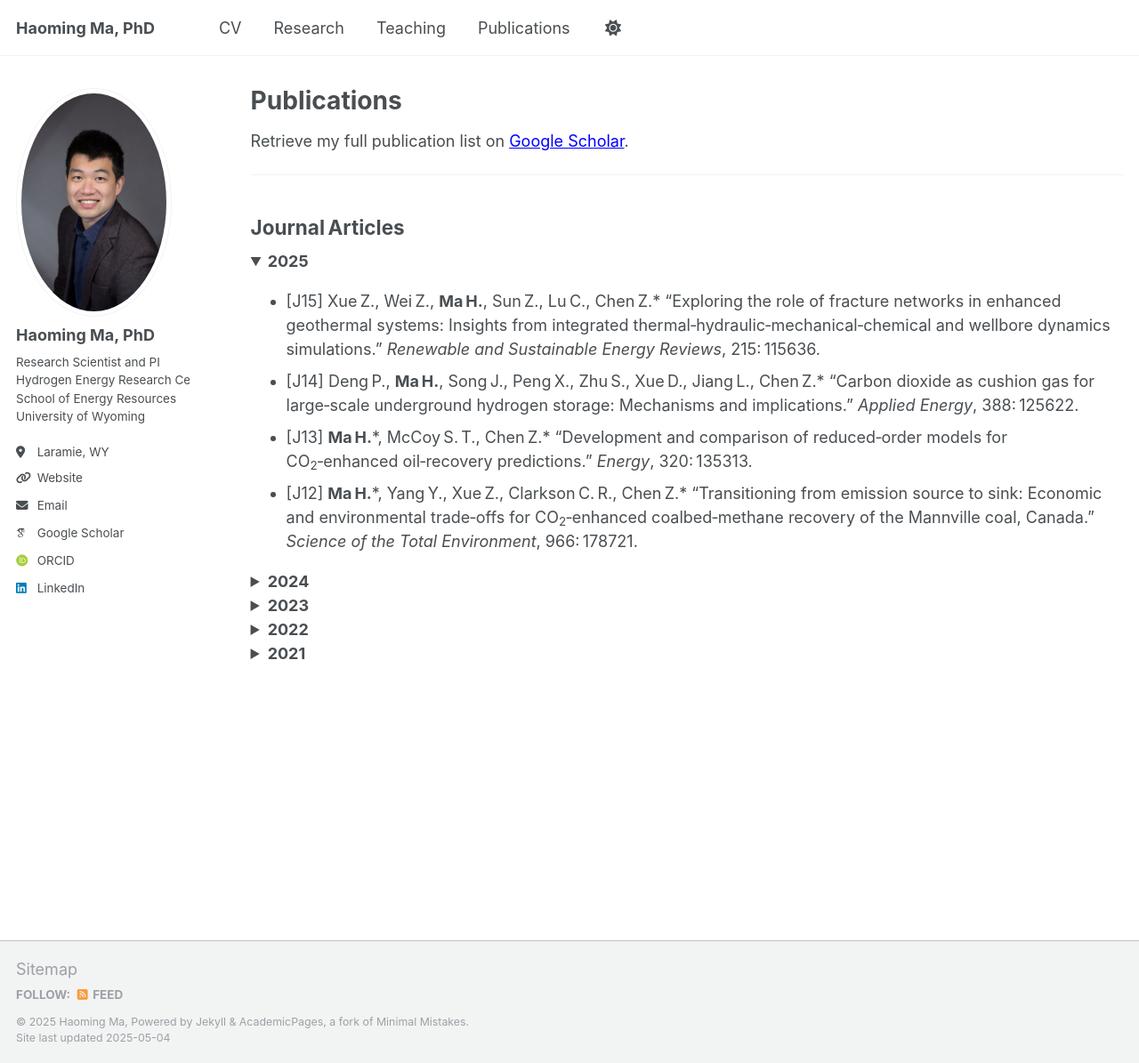
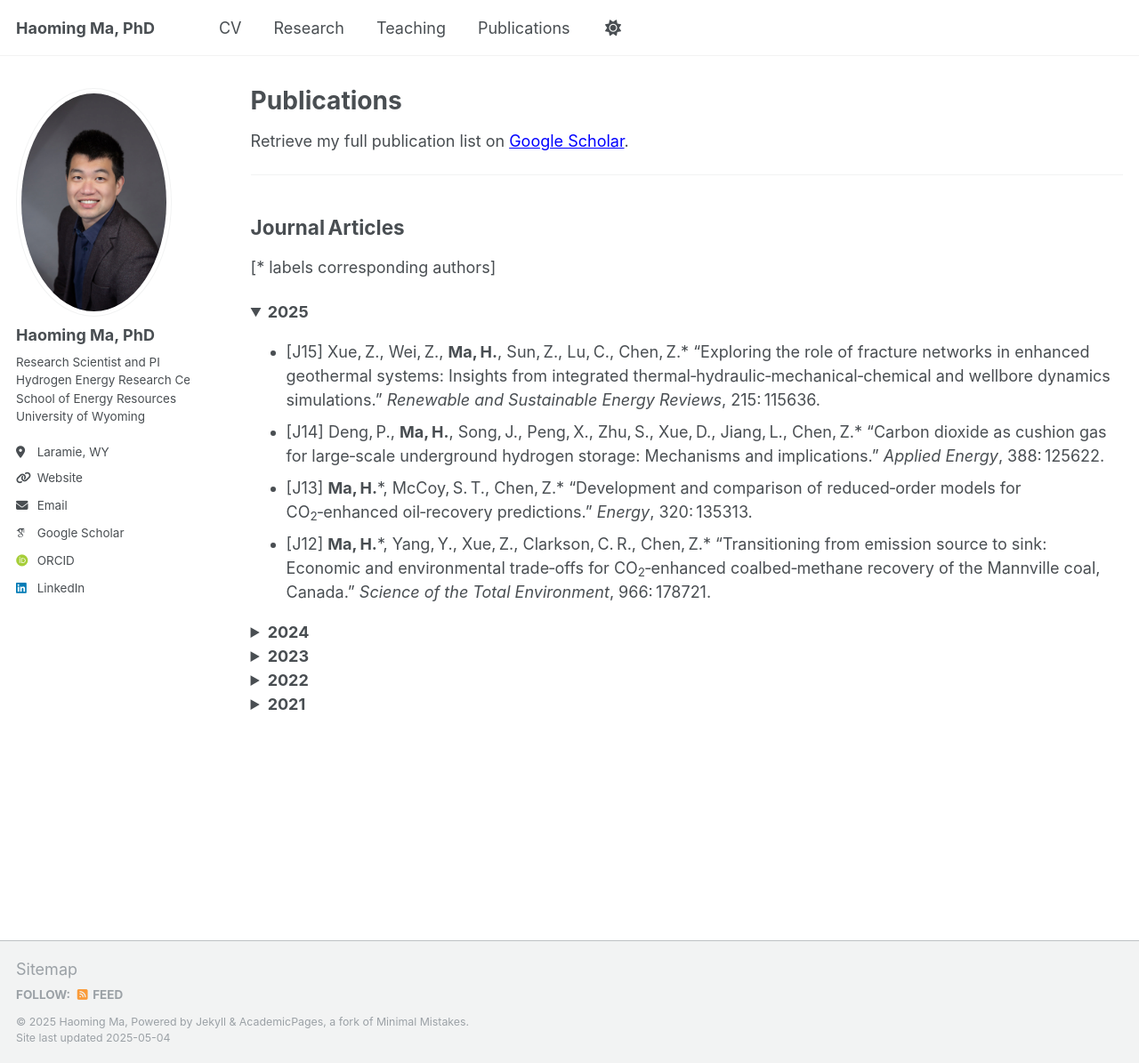
Before and after one commit to haoming-ma/haoming-ma.github.io, a Jekyll site: the page built from _pages/publications.md, in a window 1280 px wide and 1195 px high. Shown: the whole window at 89% size. Built offline with Jekyll 4.4.1, drawn with Linux system fonts in a browser that asks for light colours; some web fonts are replaced.

Commit message:
Update publications.md

```diff
--- a/_pages/publications.md
+++ b/_pages/publications.md
@@ -11,21 +11,21 @@ Retrieve my full publication list on
 ---
 
 ## Journal Articles
-
+[* labels corresponding authors]
 <!-- 2025 ---------------------------------------------------------------- -->
 <details class="pub-year" open>
   <summary><strong>2025</strong></summary>
   <ul>
-    <li>[J15] Xue Z., Wei Z., <b>Ma H.</b>, Sun Z., Lu C., Chen Z.*
+    <li>[J15] Xue, Z., Wei, Z., <b>Ma, H.</b>, Sun, Z., Lu, C., Chen, Z.*
         “Exploring the role of fracture networks in enhanced geothermal systems: Insights from integrated thermal‑hydraulic‑mechanical‑chemical and wellbore dynamics simulations.” <em>Renewable and Sustainable Energy Reviews</em>, 215: 115636.</li>
 
-    <li>[J14] Deng P., <b>Ma H.</b>, Song J., Peng X., Zhu S., Xue D., Jiang L., Chen Z.*
+    <li>[J14] Deng, P., <b>Ma, H.</b>, Song, J., Peng, X., Zhu, S., Xue, D., Jiang, L., Chen, Z.*
         “Carbon dioxide as cushion gas for large‑scale underground hydrogen storage: Mechanisms and implications.” <em>Applied Energy</em>, 388: 125622.</li>
 
-    <li>[J13] <b>Ma H.</b>*, McCoy S. T., Chen Z.*
+    <li>[J13] <b>Ma, H.</b>*, McCoy, S. T., Chen, Z.*
         “Development and comparison of reduced‑order models for CO<sub>2</sub>‑enhanced oil‑recovery predictions.” <em>Energy</em>, 320: 135313.</li>
 
-    <li>[J12] <b>Ma H.</b>*, Yang Y., Xue Z., Clarkson C. R., Chen Z.*
+    <li>[J12] <b>Ma, H.</b>*, Yang, Y., Xue, Z., Clarkson, C. R., Chen, Z.*
         “Transitioning from emission source to sink: Economic and environmental trade‑offs for CO<sub>2</sub>‑enhanced coalbed‑methane recovery of the Mannville coal, Canada.” <em>Science of the Total Environment</em>, 966: 178721.</li>
   </ul>
 </details>
@@ -34,16 +34,16 @@ Retrieve my full publication list on
 <details class="pub-year">
   <summary><strong>2024</strong></summary>
   <ul>
-    <li>[J11] Xue Z., Zhang Y., <b>Ma H.</b>*, Lu Y., Zhang K., Wei Y., Wang M., Wu W., Chai M., Sun Z., Chen Z.*
+    <li>[J11] Xue, Z., Zhang, Y., <b>Ma, H.</b>*, Lu, Y., Zhang, K., Wei, Y., Wang, M., Wu, W., Chai, M., Sun, Z., Chen, Z.*
         “A combined neural‑network forecasting approach for CO<sub>2</sub>‑enhanced shale‑gas recovery.” <em>SPE Journal</em>, 29 (08): 4459–4470. Paper SPE‑219774‑PA.</li>
 
-    <li>[J10] Xue Z., <b>Ma H.</b>*, Sun Z., Lu C., Chen Z.*
+    <li>[J10] Xue, Z., <b>Ma, H.</b>*, Sun, Z., Lu, C., Chen, Z.*
         “Technical analysis of a novel economically mixed CO<sub>2</sub>–water enhanced‑geothermal system.” <em>Journal of Cleaner Production</em>, 448: 141749.</li>
 
-    <li>[J9] Xue Z., <b>Ma H.</b>, Wei Y., Wu W., Sun Z., Chai M., Zhang C., Chen Z.*
+    <li>[J9] Xue, Z., <b>Ma, H.</b>, Wei, Y., Wu, W., Sun, Z., Chai, M., Zhang, C., Chen, Z.*
         “Integrated technological and economic feasibility comparisons of enhanced‑geothermal systems associated with carbon storage.” <em>Applied Energy</em>, 359: 122757.</li>
 
-    <li>[J8] Yang Y., Liu S.* , <b>Ma H.</b>
+    <li>[J8] Yang, Y., Liu, S.* , <b>Ma, H.</b>
         “Impact of unrecovered gas reserve on methane emissions from abandoned shale‑gas wells.” <em>Science of the Total Environment</em>, 913: 169750.</li>
   </ul>
 </details>
@@ -52,16 +52,16 @@ Retrieve my full publication list on
 <details class="pub-year">
   <summary><strong>2023</strong></summary>
   <ul>
-    <li>[J7] Deng P., Chen Z.* , Peng X., Wang J., Zhu S., <b>Ma H.</b>, Wu Z.
+    <li>[J7] Deng, P., Chen, Z.* , Peng, X., Wang, J., Zhu, S., <b>Ma, H.</b>, Wu, Z.
         “Optimized lower‑pressure limit for condensate underground‑gas storage using a dynamic pseudo‑component model.” <em>Energy</em>, 285: 129505.</li>
 
-    <li>[J6] Xue Z., Zhang K., Zhang C., <b>Ma H.</b>, Chen Z.*
+    <li>[J6] Xue, Z., Zhang, K., Zhang, C., <b>Ma, H.</b>, Chen, Z.*
         “Comparative data‑driven enhanced‑geothermal‑systems forecasting models: A case study of the Qiabuqia field, China.” <em>Energy</em>, 280: 128255.</li>
 
-    <li>[J5] Xue Z., Yao S., <b>Ma H.</b>, Zhang C., Zhang K., Chen Z.*
+    <li>[J5] Xue, Z., Yao, S., <b>Ma, H.</b>, Zhang, C., Zhang, K., Chen, Z.*
         “Thermo‑economic optimization of an enhanced‑geothermal system based on machine‑learning and differential‑evolution algorithms.” <em>Fuel</em>, 340: 127569.</li>
 
-    <li>[J4] <b>Ma H.</b>, Sun Z., Xue Z., Zhang C., Chen Z.*
+    <li>[J4] <b>Ma, H.</b>, Sun, Z., Xue, Z., Zhang, C., Chen, Z.*
         “A systematic review of the hydrogen supply chain in the energy transition.” <em>Frontiers in Energy</em>, 17: 102–122.</li>
   </ul>
 </details>
@@ -70,10 +70,10 @@ Retrieve my full publication list on
 <details class="pub-year">
   <summary><strong>2022</strong></summary>
   <ul>
-    <li>[J3] <b>Ma H.</b>, Yang Y.* , Zhang Y., Li Z., Zhang K., Xue Z., Zhan J., Chen Z.*
+    <li>[J3] <b>Ma, H.</b>, Yang, Y.* , Zhang, Y., Li, Z., Zhang, K., Xue, Z., Zhan, J., Chen, Z.*
         “Optimized schemes of enhanced shale‑gas recovery by CO<sub>2</sub>–N<sub>2</sub> mixtures associated with CO<sub>2</sub> sequestration.” <em>Energy Conversion and Management</em>, 268: 116062.</li>
 
-    <li>[J2] <b>Ma H.</b>, Yang Y.* , Chen Z.*
+    <li>[J2] <b>Ma, H.</b>, Yang, Y.* , Chen, Z.*
         “Numerical simulation of bitumen recovery via supercritical‑water injection with in‑situ upgrading.” <em>Fuel</em>, 313: 122708.</li>
   </ul>
 </details>
@@ -82,7 +82,7 @@ Retrieve my full publication list on
 <details class="pub-year">
   <summary><strong>2021</strong></summary>
   <ul>
-    <li>[J1]({{ '/files/J1.pdf' | relative_url }}){:target="_blank" rel="noopener"} <b>Ma H.</b>, Chen S., Xue D., Chen Y., Chen Z.*
+    <li>[J1]({{ '/files/J1.pdf' | relative_url }}){:target="_blank" rel="noopener"} <b>Ma, H.</b>, Chen, S., Xue, D., Chen, Y., Chen, Z.*
         “Outlook for the coal industry and new coal‑production technologies.” <em>Advances in Geo‑Energy Research</em>, 5 (2): 119‑120.</li>
   </ul>
 </details>
```
